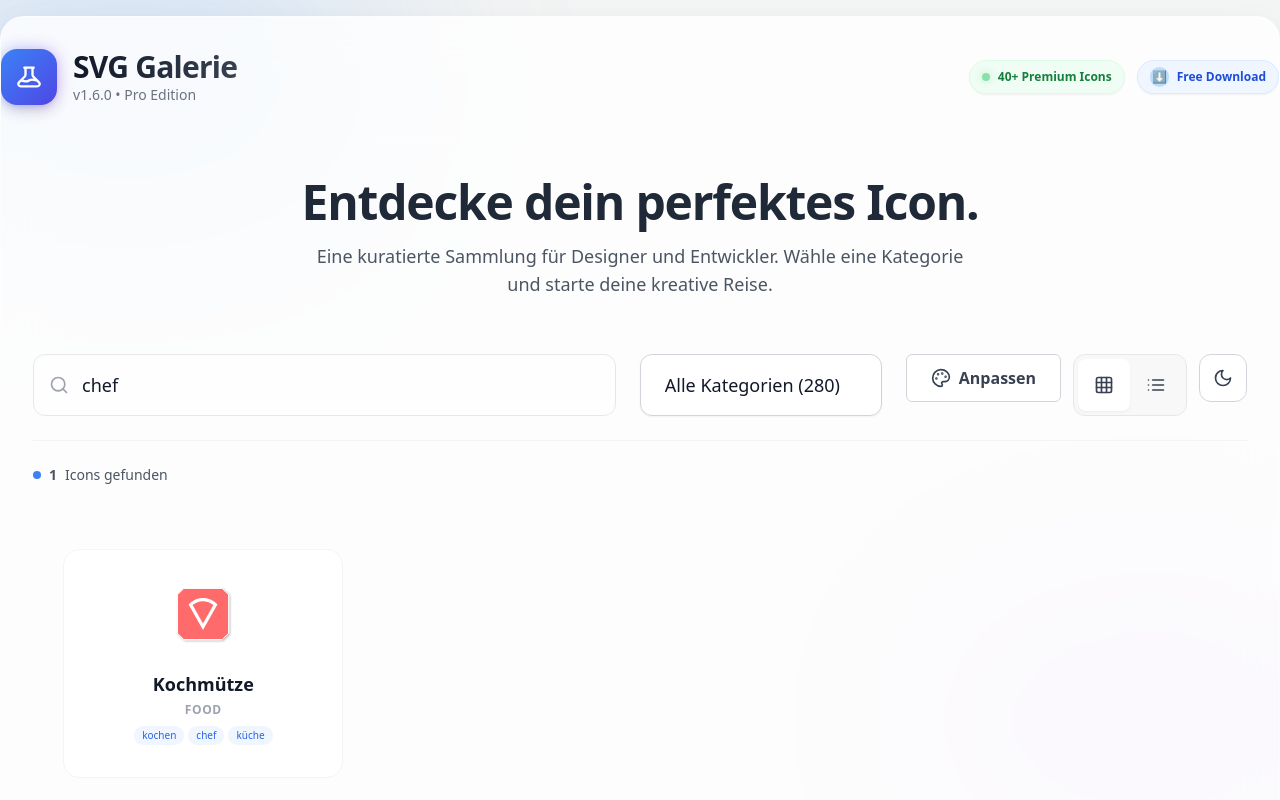
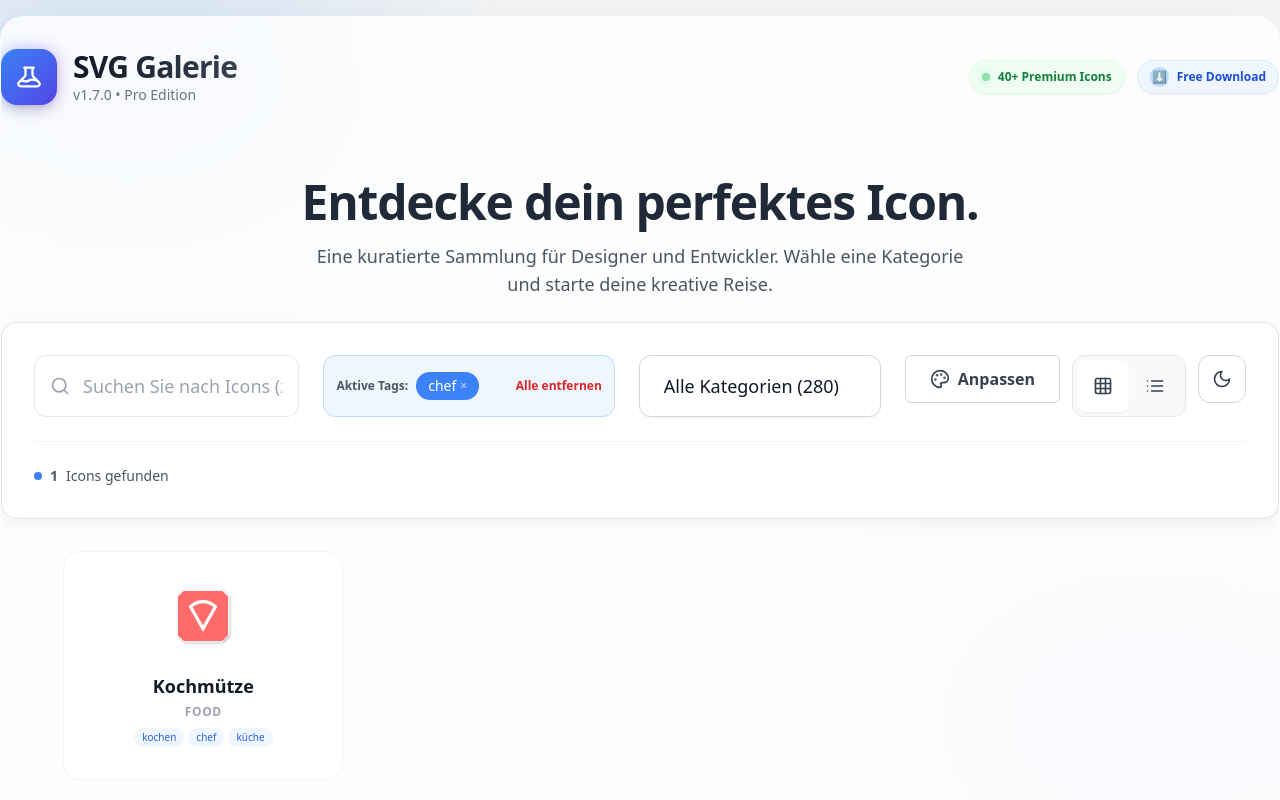
Before and after one commit to skquievreux/svg-grafik-generator, a Next.js app in the folder svg-grafik-next/: page / in a window 1280 px wide. Both pictures are taken after a click on the button "chef". Shown: the top 800 px of the page. Built offline with nearby package versions, Linux system fonts and the light colour scheme.

Commit message:
feat(v1.7.0): multi-tag search with OR logic and complete dark mode support

```diff
--- a/svg-grafik-next/app/globals.css
+++ b/svg-grafik-next/app/globals.css
@@ -116,7 +116,7 @@
   background: rgba(255, 255, 255, 0.25);
 }
 
-/* Confetti Particle Animation (kept or improved) */
+/* Confetti Particle Animation */
 .confetti-piece {
   position: absolute;
   width: 8px;
@@ -126,3 +126,18 @@
   pointer-events: none;
   z-index: 9999;
 }
+
+/* Glass Card Utility for Light/Dark Mode */
+.glass-card {
+  background: rgba(255, 255, 255, 0.7);
+  backdrop-filter: blur(12px);
+  border: 1px solid rgba(0, 0, 0, 0.1);
+  box-shadow: 0 4px 16px rgba(0, 0, 0, 0.05);
+}
+
+.dark .glass-card {
+  background: rgba(10, 11, 30, 0.7);
+  backdrop-filter: blur(16px);
+  border: 1px solid rgba(255, 255, 255, 0.1);
+  box-shadow: 0 8px 32px rgba(0, 0, 0, 0.4);
+}
--- a/svg-grafik-next/components/gallery/icon-gallery.tsx
+++ b/svg-grafik-next/components/gallery/icon-gallery.tsx
@@ -27,6 +27,7 @@ export function IconGallery() {
   const [galleryData, setGalleryData] = useState<GalleryData | null>(null);
   const [loading, setLoading] = useState(true);
   const [searchTerm, setSearchTerm] = useState('');
+  const [selectedTags, setSelectedTags] = useState<string[]>([]);
   const [selectedCategory, setSelectedCategory] = useState('all');
   const [currentPage, setCurrentPage] = useState(1);
   const [itemsPerPage] = useState(24);
@@ -117,8 +118,17 @@ export function IconGallery() {
       );
     }
 
+    // Filter by selected tags (OR logic - icon must have at least one of the selected tags)
+    if (selectedTags.length > 0) {
+      icons = icons.filter(icon =>
+        selectedTags.some(selectedTag =>
+          icon.tags.some(tag => tag.toLowerCase() === selectedTag.toLowerCase())
+        )
+      );
+    }
+
     return icons;
-  }, [galleryData, selectedCategory, searchTerm]);
+  }, [galleryData, selectedCategory, searchTerm, selectedTags]);
 
   // Pagination Logic
   const totalPages = Math.ceil(filteredIcons.length / itemsPerPage);
@@ -285,6 +295,35 @@ export function IconGallery() {
               className="w-full pl-12 pr-4 py-4 text-base md:text-lg bg-white/50 dark:bg-space-900 text-gray-900 dark:text-gray-100 border border-gray-200 dark:border-space-800 rounded-xl focus:ring-4 focus:ring-blue-100 focus:border-blue-500 transition-all outline-none placeholder-gray-400"
             />
           </div>
+
+          {/* Selected Tags Display */}
+          {selectedTags.length > 0 && (
+            <div className="flex-1 flex flex-wrap items-center gap-2 p-3 bg-blue-50 dark:bg-space-light/10 rounded-xl border border-blue-200 dark:border-space-light/20">
+              <span className="text-xs font-semibold text-gray-600 dark:text-gray-400">Aktive Tags:</span>
+              {selectedTags.map((tag, idx) => (
+                <button
+                  key={idx}
+                  onClick={() => {
+                    setSelectedTags(prev => prev.filter(t => t !== tag));
+                    setCurrentPage(1);
+                  }}
+                  className="group flex items-center gap-1 px-3 py-1 text-sm font-medium bg-blue-500 dark:bg-neon-purple text-white rounded-full hover:bg-blue-600 dark:hover:bg-neon-purple/80 transition-colors"
+                >
+                  {tag}
+                  <span className="text-xs opacity-70 group-hover:opacity-100">×</span>
+                </button>
+              ))}
+              <button
+                onClick={() => {
+                  setSelectedTags([]);
+                  setCurrentPage(1);
+                }}
+                className="ml-auto text-xs font-semibold text-red-600 dark:text-red-400 hover:underline"
+              >
+                Alle entfernen
+              </button>
+            </div>
+          )}
 
           <select
             value={selectedCategory}
@@ -521,8 +560,11 @@ export function IconGallery() {
                         key={idx}
                         onClick={(e) => {
                           e.stopPropagation();
-                          setSearchTerm(tag);
-                          setCurrentPage(1);
+                          // Add tag if not already selected
+                          if (!selectedTags.includes(tag)) {
+                            setSelectedTags(prev => [...prev, tag]);
+                            setCurrentPage(1);
+                          }
                         }}
                         className="px-2 py-0.5 text-[10px] font-medium bg-blue-50 dark:bg-space-light/20 text-blue-600 dark:text-blue-400 rounded-full hover:bg-blue-100 dark:hover:bg-space-light/30 transition-colors"
                         title={`Suche nach "${tag}"`}
--- a/svg-grafik-next/package.json
+++ b/svg-grafik-next/package.json
@@ -1,6 +1,6 @@
 {
   "name": "svg-grafik-next",
-  "version": "1.6.0",
+  "version": "1.7.0",
   "private": true,
   "description": "Eine interaktive SVG-Grafik-Galerie für Chatbot-Icons mit dynamischer Generierung",
   "author": "SVG-Grafik Team",
```
Also changed, not shown: 1 other file (tests, documents, lock files or other folders).
